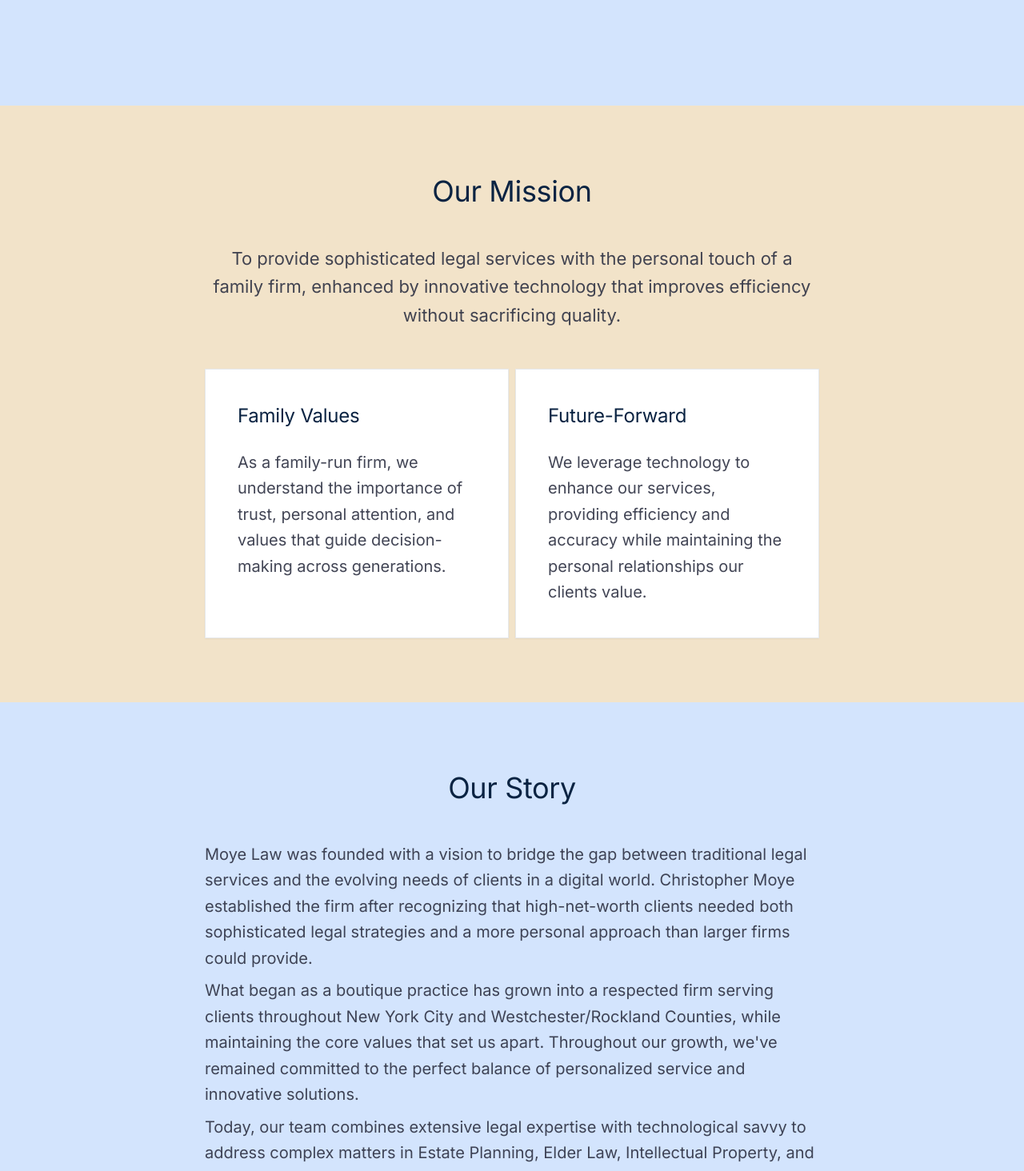
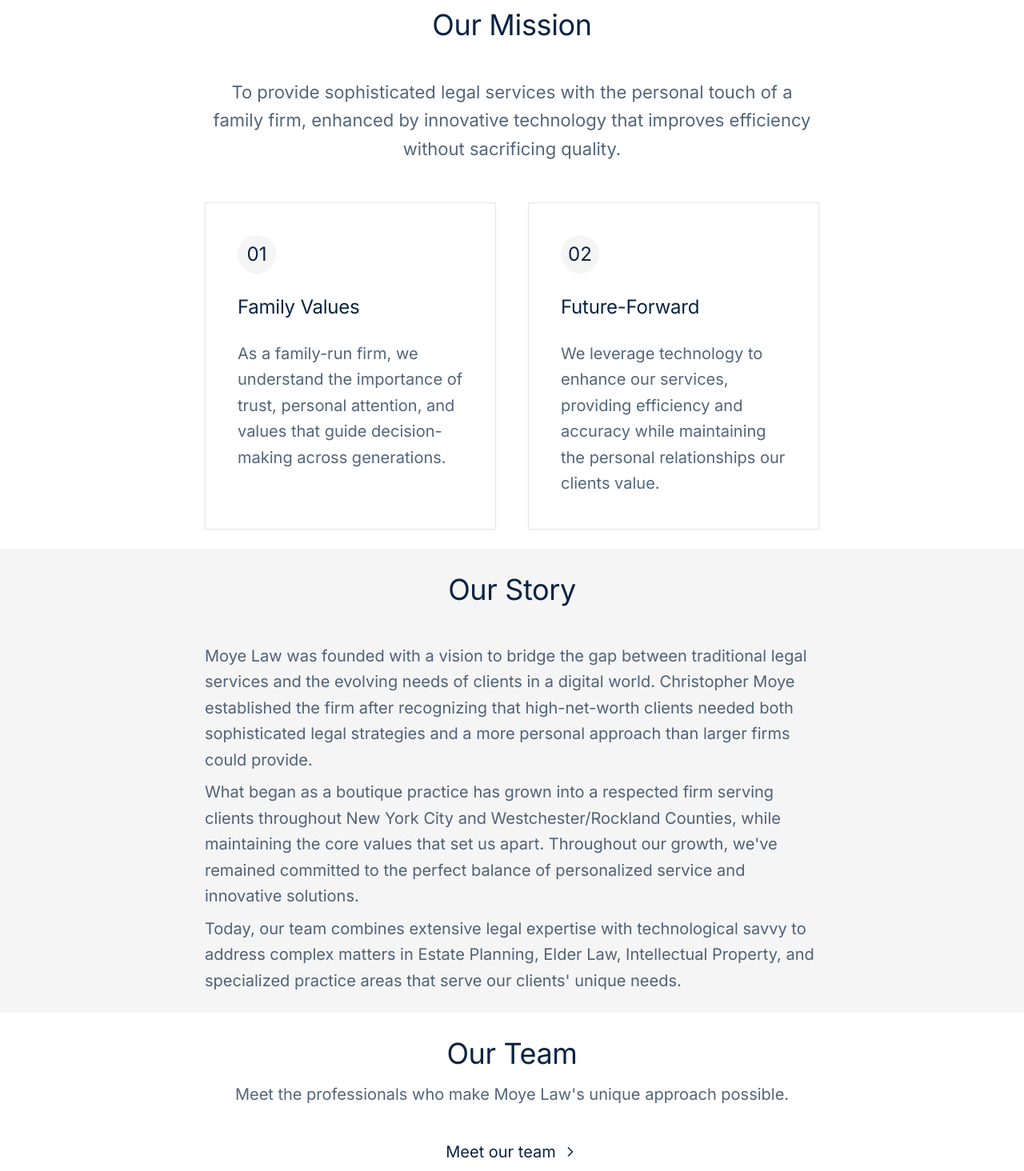
Before and after one commit to binarylawyer/moye-law-redesign, a React (Vite) app: page /about in a window 1280 px wide. Shown: the part 300-1764 px from the top of the page at 80% size. Built offline with nearby package versions, Linux system fonts and the light colour scheme.

Commit message:
Refactor: Mute color palette and improve cards
Muted the color palette and improved the card design.

```diff
--- a/src/pages/About.tsx
+++ b/src/pages/About.tsx
@@ -10,38 +10,47 @@ const About: React.FC = () => {
     <div className="min-h-screen bg-white">
       <Header />
       <main className="pt-24">
-        {/* Hero Section with adjusted spacing and color */}
-        <section className="py-20 md:py-28 px-4 md:px-6 bg-pastel-blue bg-opacity-20">
+        {/* Hero Section with more subdued coloring */}
+        <section className="py-20 md:py-32 px-4 md:px-6 bg-light-gray">
           <div className="container mx-auto">
             <div className="max-w-3xl mx-auto text-center">
-              <h1 className="font-serif text-4xl md:text-5xl mb-8 text-navy mt-16">About Moye Law</h1>
-              <p className="text-cerulean text-xl mb-4">
+              <h1 className="font-serif text-4xl md:text-5xl mb-8 text-navy mt-24">About Moye Law</h1>
+              <p className="text-navy/70 text-xl mb-4">
                 A family-run firm at the intersection of traditional legal expertise and innovative technology.
               </p>
             </div>
           </div>
         </section>
 
-        {/* Mission Section with enhanced colors */}
-        <section className="py-16 md:py-20 px-4 md:px-6 bg-soft-gold bg-opacity-30">
+        {/* Mission Section with muted colors */}
+        <section className="py-16 md:py-24 px-4 md:px-6 bg-white">
           <div className="container mx-auto">
             <div className="max-w-3xl mx-auto">
               <h2 className="font-serif text-3xl md:text-4xl mb-10 text-navy text-center">Our Mission</h2>
-              <p className="text-charcoal/90 text-xl mb-8 text-center">
+              <p className="text-navy/70 text-xl mb-12 text-center">
                 To provide sophisticated legal services with the personal touch of a family firm,
                 enhanced by innovative technology that improves efficiency without sacrificing quality.
               </p>
-              <div className="mt-12 grid md:grid-cols-2 gap-8">
-                <div className="bg-white p-8 md:p-10 rounded-lg border border-navy/10 shadow-sm hover:shadow-md transition-shadow">
-                  <h3 className="font-serif text-2xl mb-6 text-navy">Family Values</h3>
-                  <p className="text-charcoal/90 text-lg">
+
+              {/* Enhanced card design with more subtle styling */}
+              <div className="mt-16 grid md:grid-cols-2 gap-10">
+                <div className="bg-white p-10 rounded-lg border border-gray-200 shadow-sm hover:shadow-md transition-all duration-300 group">
+                  <div className="mb-6 w-12 h-12 flex items-center justify-center rounded-full bg-light-gray group-hover:bg-navy/5 transition-colors">
+                    <span className="text-navy font-serif text-2xl">01</span>
+                  </div>
+                  <h3 className="font-serif text-2xl mb-6 text-navy group-hover:text-gold transition-colors">Family Values</h3>
+                  <p className="text-navy/70 text-lg">
                     As a family-run firm, we understand the importance of trust, personal attention,
                     and values that guide decision-making across generations.
                   </p>
                 </div>
-                <div className="bg-white p-8 md:p-10 rounded-lg border border-navy/10 shadow-sm hover:shadow-md transition-shadow">
-                  <h3 className="font-serif text-2xl mb-6 text-navy">Future-Forward</h3>
-                  <p className="text-charcoal/90 text-lg">
+
+                <div className="bg-white p-10 rounded-lg border border-gray-200 shadow-sm hover:shadow-md transition-all duration-300 group">
+                  <div className="mb-6 w-12 h-12 flex items-center justify-center rounded-full bg-light-gray group-hover:bg-navy/5 transition-colors">
+                    <span className="text-navy font-serif text-2xl">02</span>
+                  </div>
+                  <h3 className="font-serif text-2xl mb-6 text-navy group-hover:text-gold transition-colors">Future-Forward</h3>
+                  <p className="text-navy/70 text-lg">
                     We leverage technology to enhance our services, providing efficiency and accuracy
                     while maintaining the personal relationships our clients value.
                   </p>
@@ -51,24 +60,24 @@ const About: React.FC = () => {
           </div>
         </section>
 
-        {/* History Section with color accents */}
-        <section className="py-16 md:py-20 px-4 md:px-6 bg-pastel-blue bg-opacity-10">
+        {/* History Section with more subdued styling */}
+        <section className="py-16 md:py-24 px-4 md:px-6 bg-light-gray">
           <div className="container mx-auto">
             <div className="max-w-3xl mx-auto">
               <h2 className="font-serif text-3xl md:text-4xl mb-10 text-navy text-center">Our Story</h2>
-              <p className="text-charcoal/90 text-lg mb-8">
+              <p className="text-navy/70 text-lg mb-8">
                 Moye Law was founded with a vision to bridge the gap between traditional legal services and
                 the evolving needs of clients in a digital world. Christopher Moye established the firm after
                 recognizing that high-net-worth clients needed both sophisticated legal strategies and a more
                 personal approach than larger firms could provide.
               </p>
-              <p className="text-charcoal/90 text-lg mb-8">
+              <p className="text-navy/70 text-lg mb-8">
                 What began as a boutique practice has grown into a respected firm serving clients throughout
                 New York City and Westchester/Rockland Counties, while maintaining the core values that set us apart.
                 Throughout our growth, we've remained committed to the perfect balance of personalized service and
                 innovative solutions.
               </p>
-              <p className="text-charcoal/90 text-lg">
+              <p className="text-navy/70 text-lg">
                 Today, our team combines extensive legal expertise with technological savvy to address complex matters
                 in Estate Planning, Elder Law, Intellectual Property, and specialized practice areas that serve our clients'
                 unique needs.
@@ -77,17 +86,17 @@ const About: React.FC = () => {
           </div>
         </section>
 
-        {/* Team Section Preview with color enhancement */}
-        <section className="py-16 md:py-20 px-4 md:px-6 bg-ocean-blue bg-opacity-5">
+        {/* Team Section Preview with muted styling */}
+        <section className="py-16 md:py-24 px-4 md:px-6 bg-white">
           <div className="container mx-auto">
             <div className="max-w-3xl mx-auto text-center">
               <h2 className="font-serif text-3xl md:text-4xl mb-8 text-navy">Our Team</h2>
-              <p className="text-charcoal/90 text-lg mb-10">
+              <p className="text-navy/70 text-lg mb-10">
                 Meet the professionals who make Moye Law's unique approach possible.
               </p>
               <Link
                 to="/team"
-                className="inline-flex items-center font-sans text-lg text-ocean-blue hover:text-gold transition-colors"
+                className="inline-flex items-center font-sans text-lg text-navy hover:text-gold transition-colors"
               >
                 Meet our team <ChevronRight className="ml-2 h-5 w-5" />
               </Link>
```
